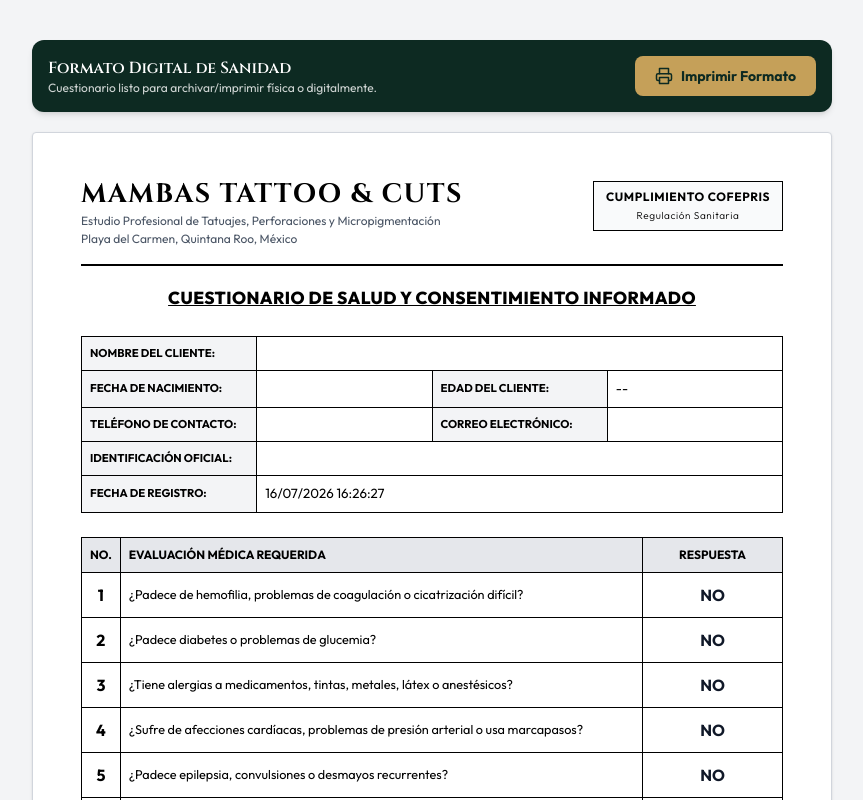
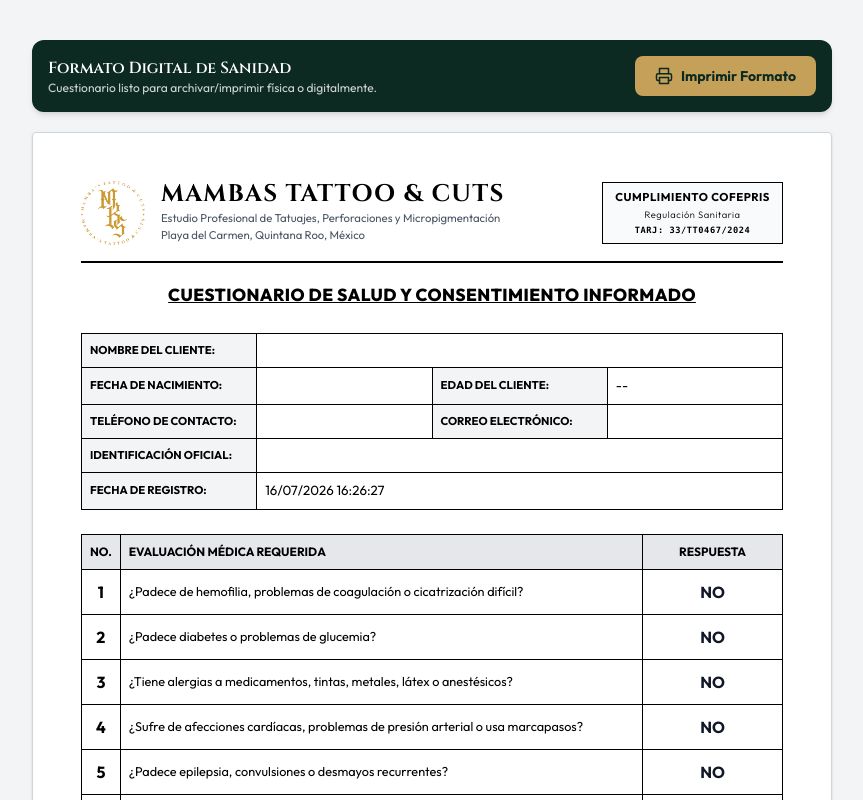
Before and after one commit to inkvonher/mambas-web, a Next.js app: page /clientes/tatuaje/imprimir in a window 1280 px wide. Shown: the top 800 px of the page, without its empty margins (208-1071 px from the left). Built offline with nearby package versions, Linux system fonts and the light colour scheme; no server answers.

Commit message:
style: agregar logo de mambas y tarjeta de control sanitario de COFEPRIS Karen Munoz Gonzalez

```diff
--- a/app/admin/bitacora/page.tsx
+++ b/app/admin/bitacora/page.tsx
@@ -83,7 +83,15 @@ export default function BitacoraPage() {
       <div className="max-w-[600px] mx-auto bg-[#0A0A0A] rounded-2xl overflow-hidden shadow-2xl border border-[#d6ad4a]/20">
 
         {/* Header */}
-        <div className="bg-[#050505] py-7 text-center border-b-[3px] border-[#d6ad4a]">
+        <div className="bg-[#050505] py-7 px-4 text-center border-b-[3px] border-[#d6ad4a] flex flex-col items-center justify-center">
+          <img
+            src="/logo.png"
+            alt="Mambas Tattoo Logo"
+            className="h-14 w-auto mb-2 object-contain"
+            onError={(e) => {
+              e.currentTarget.style.display = 'none';
+            }}
+          />
           <h1 className="font-serif text-[#d6ad4a] text-xl sm:text-2xl tracking-[3px] uppercase font-bold mb-1">
             Mambas Tattoo
           </h1>
@@ -262,6 +270,11 @@ export default function BitacoraPage() {
         </div>
       </div>
 
+      {/* Tarjeta de Control Sanitario COFEPRIS */}
+      <div className="text-center text-[10px] text-white/50 mt-5 max-w-[600px] mx-auto uppercase tracking-wider font-semibold opacity-80">
+        Tarjeta de Control Sanitario COFEPRIS: 33/TT0467/2024 | Responsable Sanitario: Karen Muñoz González
+      </div>
+
       {/* Loader Overlay */}
       {loading && (
         <div className="fixed inset-0 bg-[#050505]/85 backdrop-blur-sm z-[9999] flex flex-col items-center justify-center text-white">
--- a/app/admin/bitacora/reporte/page.tsx
+++ b/app/admin/bitacora/reporte/page.tsx
@@ -181,13 +181,26 @@ export default function ReporteBitacoraPage() {
 
         {/* Header */}
         <div className="bg-[#050505] p-6 sm:p-8 border-b-2 border-[#d6ad4a]/20 flex flex-col sm:flex-row justify-between sm:items-center gap-5 print-header">
-          <div className="text-left">
+          <div className="flex items-center gap-4 text-left">
+            <img
+              src="/logo.png"
+              alt="Mambas Tattoo Logo"
+              className="h-14 w-auto object-contain filter grayscale brightness-125"
+              onError={(e) => {
+                e.currentTarget.style.display = 'none';
+              }}
+            />
+            <div>
               <h1 className="font-serif text-[#d6ad4a] text-xl sm:text-2xl font-bold tracking-[2px] uppercase">
                 Mambas Tattoo & Cuts
               </h1>
               <p className="text-white/70 text-xs sm:text-sm font-light uppercase tracking-[1px] mt-0.5 print:text-gray-600">
                 Libro de Registro Diario y Bitácora Sanitaria (COFEPRIS)
               </p>
+              <p className="text-[10px] text-white/50 font-mono tracking-wider mt-0.5 print:text-gray-600">
+                Tarjeta Sanitaria: 33/TT0467/2024 | Tatuador Karen Muñoz González
+              </p>
+            </div>
           </div>
 
           <div className="flex gap-3 no-print">
--- a/app/clientes/tatuaje/imprimir/page.tsx
+++ b/app/clientes/tatuaje/imprimir/page.tsx
@@ -118,17 +118,28 @@ function PrintPageContent() {
       <div className="max-w-[800px] mx-auto bg-white p-8 sm:p-12 border border-gray-300 rounded shadow-sm relative print:border-none print:shadow-none print:p-0 print:m-0">
 
         {/* Header */}
-        <div className="flex justify-between items-start border-b-2 border-black pb-4 mb-5">
-          <div className="text-left">
-            <h1 className="font-serif font-bold text-[20pt] uppercase tracking-wider leading-none mb-1">
-              Mambas Tattoo & Cuts
-            </h1>
-            <p className="text-[9pt] text-gray-600">Estudio Profesional de Tatuajes, Perforaciones y Micropigmentación</p>
-            <p className="text-[9pt] text-gray-600">Playa del Carmen, Quintana Roo, México</p>
+        <div className="flex justify-between items-center border-b-2 border-black pb-4 mb-5">
+          <div className="flex items-center gap-4">
+            <img
+              src="/logo.png"
+              alt="Mambas Tattoo Logo"
+              className="h-16 w-auto object-contain"
+              onError={(e) => {
+                e.currentTarget.style.display = 'none';
+              }}
+            />
+            <div className="text-left">
+              <h1 className="font-serif font-bold text-[18pt] uppercase tracking-wider leading-none mb-1">
+                Mambas Tattoo & Cuts
+              </h1>
+              <p className="text-[8.5pt] text-gray-600">Estudio Profesional de Tatuajes, Perforaciones y Micropigmentación</p>
+              <p className="text-[8.5pt] text-gray-600">Playa del Carmen, Quintana Roo, México</p>
+            </div>
           </div>
-          <div className="border border-black p-1.5 px-3 text-center font-bold text-[9pt] uppercase tracking-wider bg-gray-50">
+          <div className="border border-black p-1.5 px-3 text-center font-bold text-[8.5pt] uppercase tracking-wider bg-gray-50">
             Cumplimiento COFEPRIS<br />
-            <span className="text-[7.5pt] font-light normal-case">Regulación Sanitaria</span>
+            <span className="text-[7pt] font-light normal-case">Regulación Sanitaria</span><br />
+            <span className="text-[6.5pt] font-mono block mt-0.5">Tarj: 33/TT0467/2024</span>
           </div>
         </div>
 
@@ -260,7 +271,9 @@ function PrintPageContent() {
             </div>
             <div className="border-t border-black w-full pt-2">
               <div className="text-[9pt] font-bold uppercase">Firma del Artista / Responsable</div>
-              <div className="text-[8pt] text-gray-500">Mambas Tattoo & Cuts</div>
+              <div className="text-[8.5pt] text-gray-800">Karen Muñoz González</div>
+              <div className="text-[7.5pt] text-gray-500 font-mono">Reg: 33/TT0467/2024</div>
+              <div className="text-[7pt] text-gray-400">Mambas Tattoo & Cuts</div>
             </div>
           </div>
         </div>
--- a/app/clientes/tatuaje/page.tsx
+++ b/app/clientes/tatuaje/page.tsx
@@ -311,7 +311,15 @@ export default function TatuajePage() {
       <div className="max-w-[650px] mx-auto bg-white rounded-3xl overflow-hidden shadow-xl border border-[#C5A059]/20">
 
         {/* Header */}
-        <div className="bg-[#0D2A22] py-8 text-center border-b-[3px] border-[#C5A059] relative">
+        <div className="bg-[#0D2A22] py-8 px-4 text-center border-b-[3px] border-[#C5A059] relative flex flex-col items-center justify-center">
+          <img
+            src="/logo.png"
+            alt="Mambas Tattoo Logo"
+            className="h-16 w-auto mb-3 object-contain filter brightness-110"
+            onError={(e) => {
+              e.currentTarget.style.display = 'none';
+            }}
+          />
           <h1 className="font-serif text-[#C5A059] text-2xl sm:text-3xl tracking-[3px] uppercase font-bold mb-1">
             Mambas Tattoo
           </h1>
@@ -548,6 +556,11 @@ export default function TatuajePage() {
         )}
       </div>
 
+      {/* Tarjeta de Control Sanitario COFEPRIS */}
+      <div className="text-center text-[10px] text-[#55605C] mt-5 max-w-[600px] mx-auto uppercase tracking-wider font-semibold opacity-85">
+        Tarjeta de Control Sanitario COFEPRIS: 33/TT0467/2024 | Tatuador Autorizado: Karen Muñoz González
+      </div>
+
       {/* Pantalla de Carga */}
       {loading && (
         <div className="fixed inset-0 bg-[#0D2A22]/85 backdrop-blur-sm z-[9999] flex flex-col items-center justify-center text-white">
```
Lines whose indentation alone changed are shown as unchanged.
